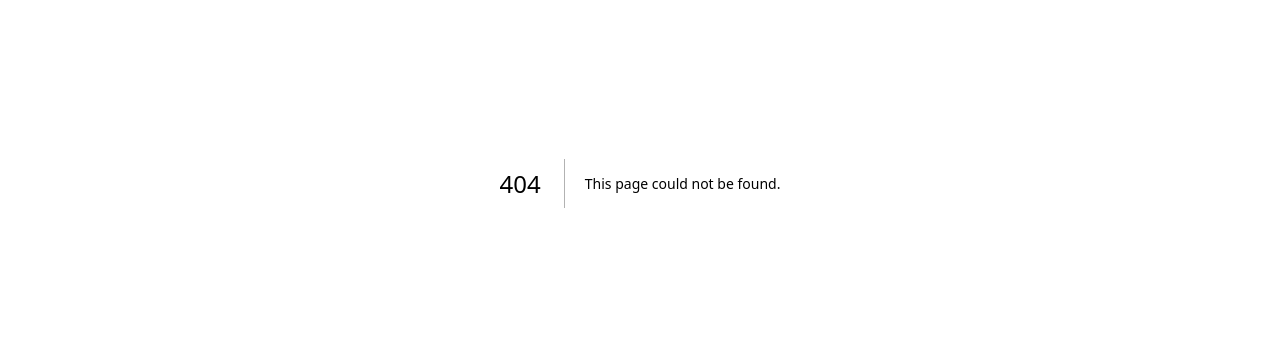
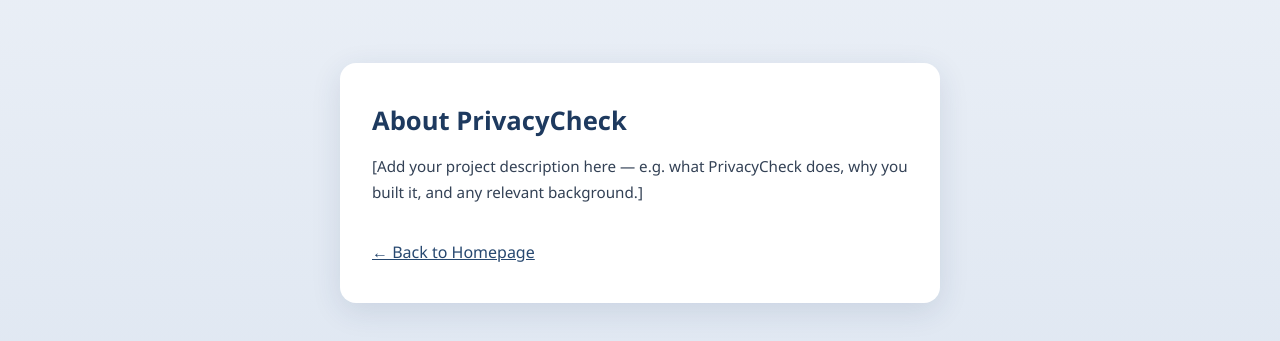
Before and after one commit to ShahadAlrashoud/privacy-check-Graduation-Project, a Next.js app: page /about in a window 1280 px wide. Before the commit this address had no page. Shown: the part 217-558 px from the top of the page. Built offline with nearby package versions, Linux system fonts and the light colour scheme.

Commit message:
about page

```diff
--- /dev/null
+++ b/src/app/about/page.tsx
@@ -0,0 +1,37 @@
+import Link from "next/link";
+
+export default function AboutPage() {
+    return (
+        <div
+            style={{
+                minHeight: "100vh",
+                background: "linear-gradient(180deg, #eef2f8 0%, #dbe4f0 100%)",
+                display: "flex",
+                alignItems: "center",
+                justifyContent: "center",
+                padding: "24px",
+                fontFamily: "Segoe UI, Arial, sans-serif"
+            }}
+        >
+            <div
+                style={{
+                    maxWidth: 600,
+                    width: "100%",
+                    background: "#ffffff",
+                    borderRadius: 16,
+                    boxShadow: "0 8px 30px rgba(30, 58, 95, 0.12)",
+                    padding: "40px 32px"
+                }}
+            >
+                <h1 style={{ margin: "0 0 16px", color: "#1e3a5f", fontSize: "1.6rem" }}>About PrivacyCheck</h1>
+                <p style={{ color: "#334155", lineHeight: 1.7, fontSize: "0.95rem" }}>
+                    [Add your project description here — e.g. what PrivacyCheck does,
+                    why you built it, and any relevant background.]
+                </p>
+                <Link href="/" style={{ color: "#274870", fontWeight: 500, display: "inline-block", marginTop: 20 }}>
+                    ← Back to Homepage
+                </Link>
+            </div>
+        </div>
+    );
+}
```
